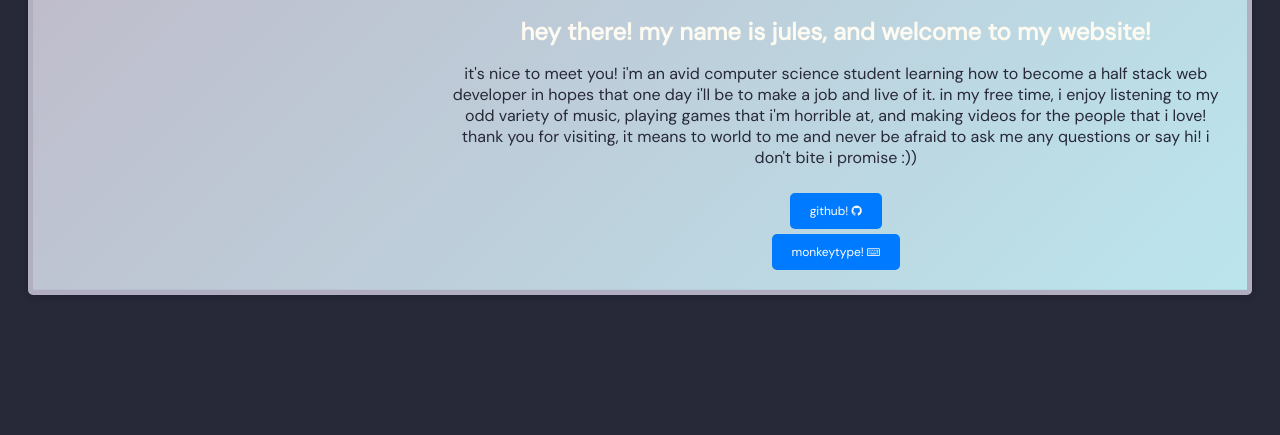
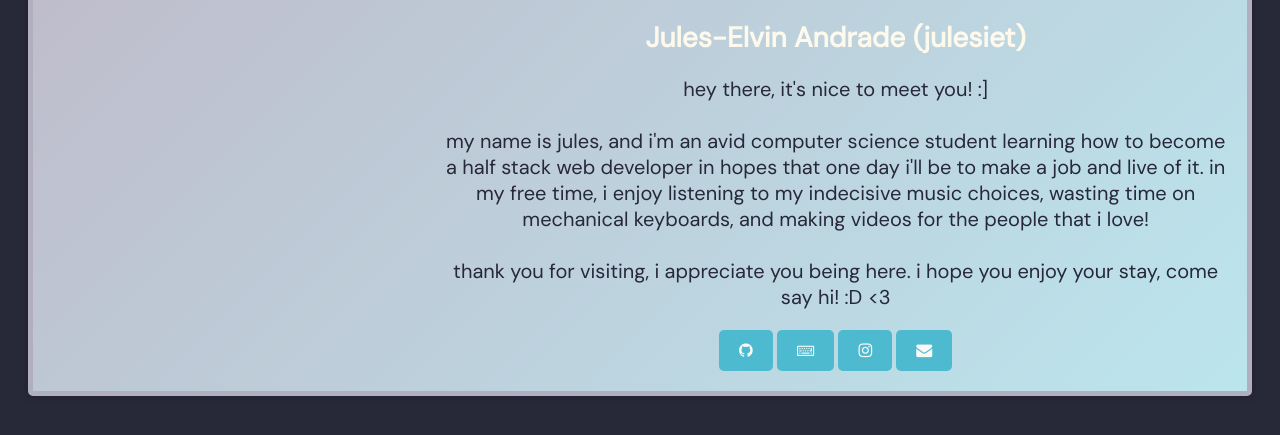
Before and after one commit to julesiet/julesiet.github.io, a plain HTML site: page index.html in a window 1280 px wide. Shown: the part 49-484 px from the top of the page. Drawn offline with Linux system fonts and the light colour scheme.

Commit message:
i have added icons and fixed description :D

```diff
--- a/index.html
+++ b/index.html
@@ -14,16 +14,25 @@
         <img src="" alt="jules profile picture">
       </div>
       <div class="card-content">
-        <h2 class="card-title">hey there! my name is jules, and welcome to my website! </h2>
+        <h2 class="card-title">Jules-Elvin Andrade (julesiet)</h2>
         <p class="card-text">
-          it's nice to meet you! i'm an avid computer science student learning how to become a half stack web developer
-          in hopes that one day i'll be to make a job and live of it. in my free time, i enjoy listening to my odd variety of music,
-          playing games that i'm horrible at, and making videos for the people that i love! thank you for visiting, it means to world
-          to me and never be afraid to ask me any questions or say hi! i don't bite i promise :))
+          hey there, it's nice to meet you! :]
+          <br>
+          <br>
+          my name is jules, and i'm an avid computer science student learning how to become a half stack web developer
+          in hopes that one day i'll be to make a job and live of it. in my free time, i enjoy listening to my indecisive music choices,
+          wasting time on mechanical keyboards, and making videos for the people that i love!
+          <br>
+          <br>
+          thank you for visiting, i appreciate you being here. i hope you enjoy your stay, come say hi! :D &lt;3
           </p>
-        <center><a href="https://github.com/realjulesiet" class="btn">github! <i class="fa fa-github"></i></a></center>
-        <center><a href="https://monkeytype.com/profile/smeme" class="btn">monkeytype! <i class="fa fa-keyboard-o"></i></a></center>
+          <div style="text-align: center;">
+        <a href="https://github.com/realjulesiet" class="btn"><i class="fa fa-github"></i></a>
+        <a href="https://monkeytype.com/profile/smeme" class="btn"><i class="fa fa-keyboard-o"></i></a>
+        <a href="https://www.instagram.com/juleselv.andrade/" class="btn"><i class="fa fa-instagram"></i></a>
+        <a href="mailto:juleselvandrade@gmail.com" class="btn"><i class="fa fa-envelope"></i></a>
+          </div>
       </div>
     </div>
   </body>
-</html> <!-- test comment -->
+</html>
--- a/styling.css
+++ b/styling.css
@@ -15,7 +15,7 @@ body {
   animation: gradient 15s ease infinite;
 }
 
-@keyframes gradient {
+@keyframes gradient { /* the worst gradient in the world :sob: */
   0% {
     background-position: 0% 50%;
   }
@@ -47,7 +47,7 @@ body {
   font-size: 32px;
   text-align: center;
   margin-bottom: 10px;
-  color: #FDFAF1;
+  color: #FDF9ED;
 }
 
 .card-text {
@@ -58,47 +58,37 @@ body {
 }
 
 .btn {
-  background-color: #007bff;
-  border-color: #007bff;
+  background-color: #4EBAD0;
+  border-color: #4EBAD0;
   color: #fff;
   padding: 10px 20px;
   font-size: 16px;
   border-radius: 5px;
   text-decoration: none;
   display: inline-block;
-  margin: 0 auto;
-  margin-top: 5px;
 }
 
 .btn:hover {
-  background-color: #0069d9;
-  border-color: #0062cc;
+  background-color: #2F9CB1;
+  border-color: #2F9CB1;
   color: #fff;
   text-decoration: none;
 }
 
 @media screen and (max-width: 1600px) {
   .card-title {
-    font-size: 24px;
+    font-size: 28px;
   }
   .card-text {
-    font-size: 16px;
+    font-size: 20px;
   }
   .btn {
-    font-size: 12px;
+    font-size: 16px;
   }
 }
 
 @media screen and (max-width: 828px) { /* FIX because phone screen look weird.. float title and description down?? and then photo up?? i do not know how to do that..*/
-  .card-title {
-    font-size: 16px;
-  }
-  .card-text {
-    font-size: 8px;
-  }
-  .btn {
-    font-size: 4px;
-  }
+
 }
 
 /*
```
Also changed, not shown: 1 other file.
